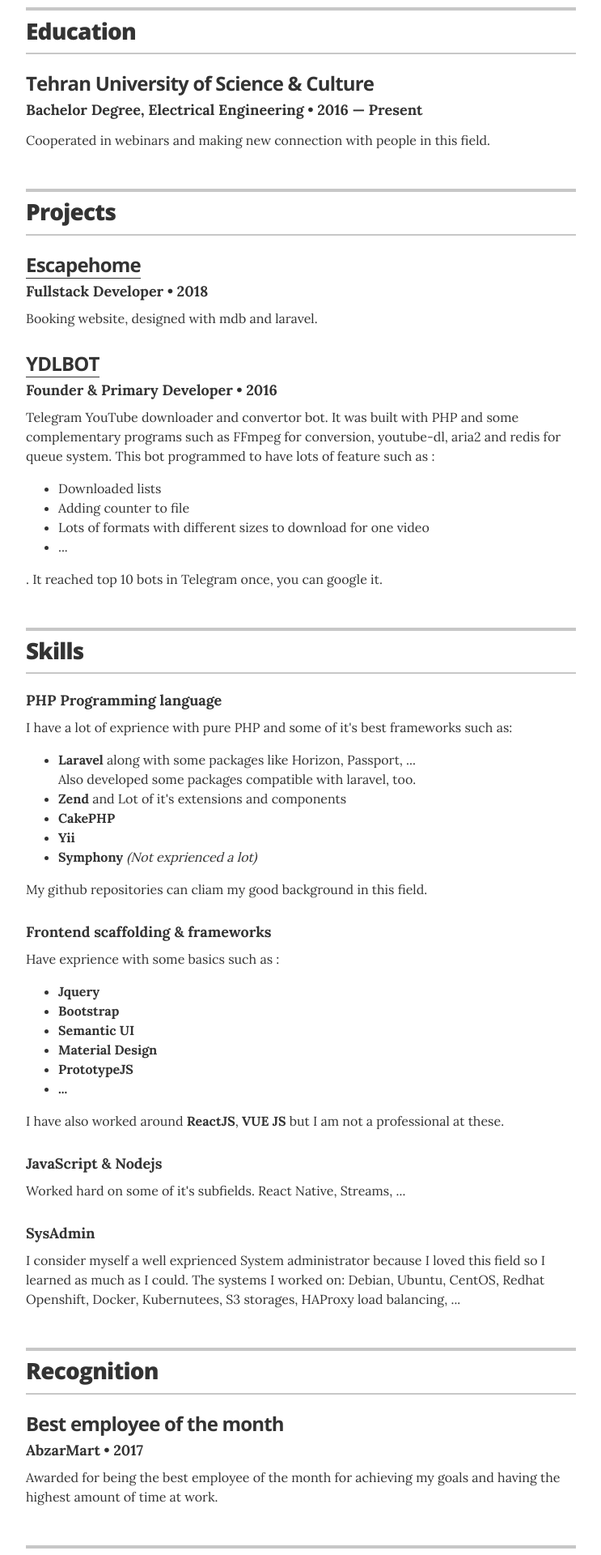
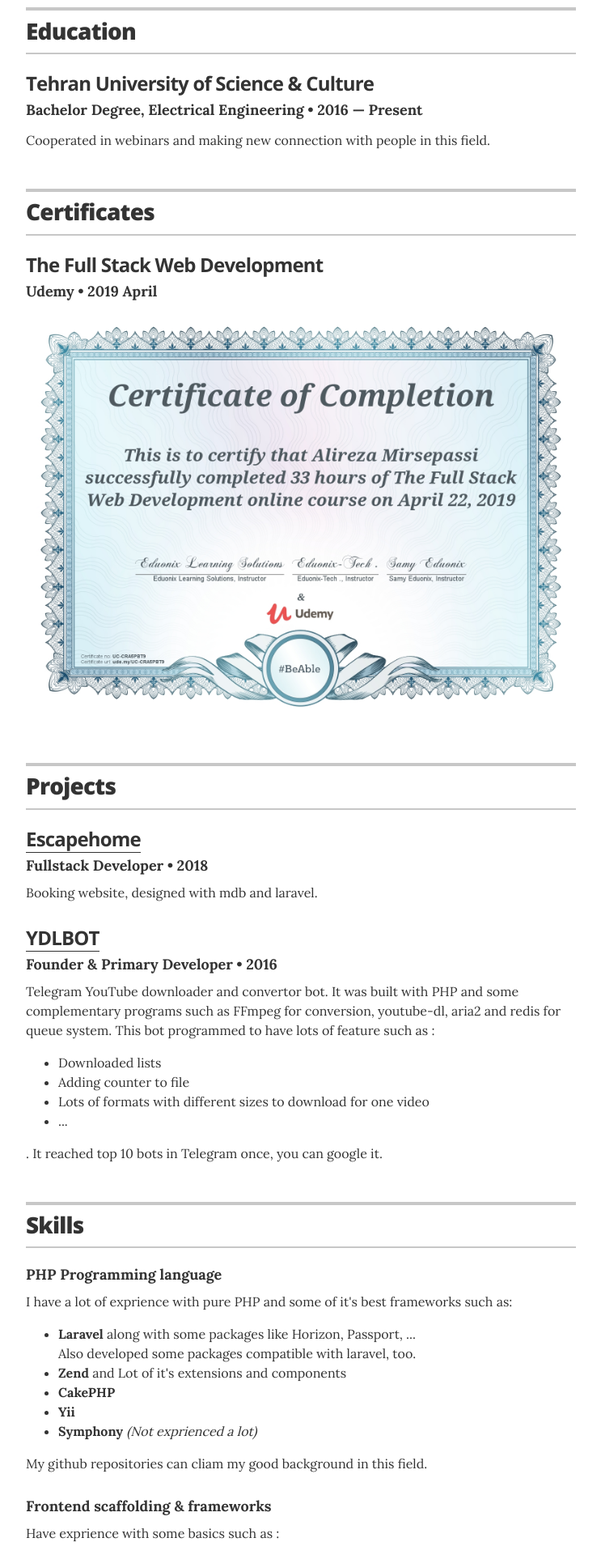
Before and after one commit to alirezamirsepassi/alirezamirsepassi.github.io, a Jekyll site: the page built from index.html, in a window 1280 px wide. Shown: the part 1002-2922 px from the top of the page at 81% size, without its empty margins (268-1011 px from the left). Built offline with Jekyll 4.4.1, drawn with Linux system fonts in a browser that asks for light colours.

Commit message:
Certificates section added

```diff
--- a/_config.yml
+++ b/_config.yml
@@ -28,6 +28,7 @@
 # comment out to hide
 resume_section_experience:      true
 resume_section_education:       true
+resume_section_certificates:    true
 resume_section_projects:        true
 resume_section_skills:          true
 resume_section_recognition:     true
--- /dev/null
+++ b/_data/certificates.yml
@@ -0,0 +1,6 @@
+# Degree
+- course: The Full Stack Web Development
+  institute: Udemy
+  year: 2019 April
+  image: images/certificates/UC-CRA5PBT9.jpg
+  link: https://www.udemy.com/certificate/UC-CRA5PBT9/
--- a/_layouts/resume.html
+++ b/_layouts/resume.html
@@ -88,6 +88,29 @@
 
 
           <p class="resume-item-copy">{{ education.summary }}</p>
+        </div>
+        {% endfor %}
+      </section>
+      <!-- end Education -->
+      {% endif %}
+
+
+      {% if site.resume_section_certificates %}
+      <!-- begin Education -->
+      <section class="content-section">
+        <header class="section-header">
+          <h2>Certificates</h2>
+        </header>
+
+        {% for certificate in site.data.certificates %}
+        <div class="resume-item" itemscope itemprop="alumniOf" itemtype="http://schema.org/CollegeOrUniversity">
+          <h3 class="resume-item-title" itemprop="name">{{ certificate.course }}</h3>
+          <h4 class="resume-item-details group" itemprop="description">{{ certificate.institute }} &bull; {{ certificate.year }}</h4>
+          <div class="resume-item-image" itemprop="image">
+            <a href="{{ certificate.link }}">
+              <img class="certificate-image" src="{{ certificate.image }}" alt="{{ certificate.course }}">
+            </a>
+          </div>
         </div>
         {% endfor %}
       </section>
--- a/_sass/_resume.scss
+++ b/_sass/_resume.scss
@@ -171,6 +171,15 @@
   }
 
   .resume-item-copy { margin: .75rem 0 0; }
+
+  .resume-item-image {
+    //
+
+    .certificate-image {
+      width: 100%;
+      height: 100%;
+    }
+  }
 }
 
 // footer styles
```
Also changed, not shown: images/certificates/UC-CRA5PBT9.jpg (added).
